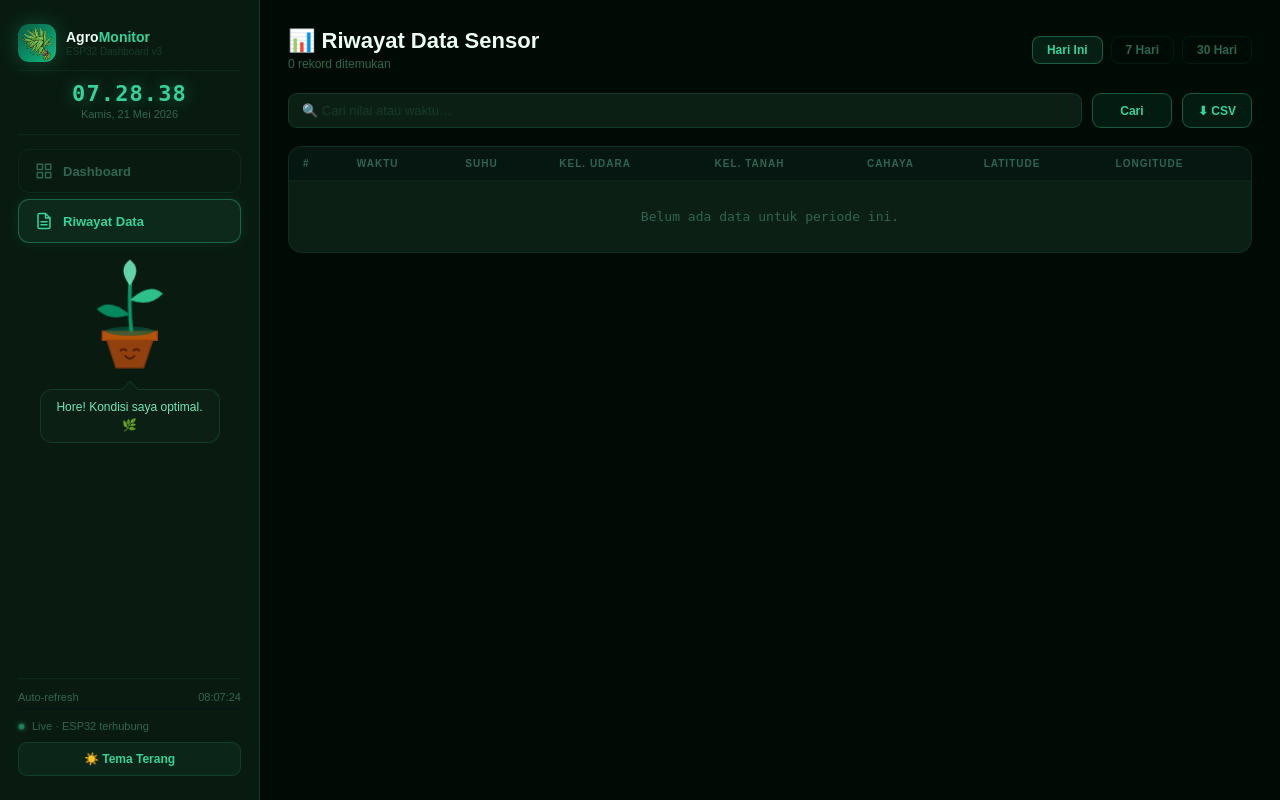
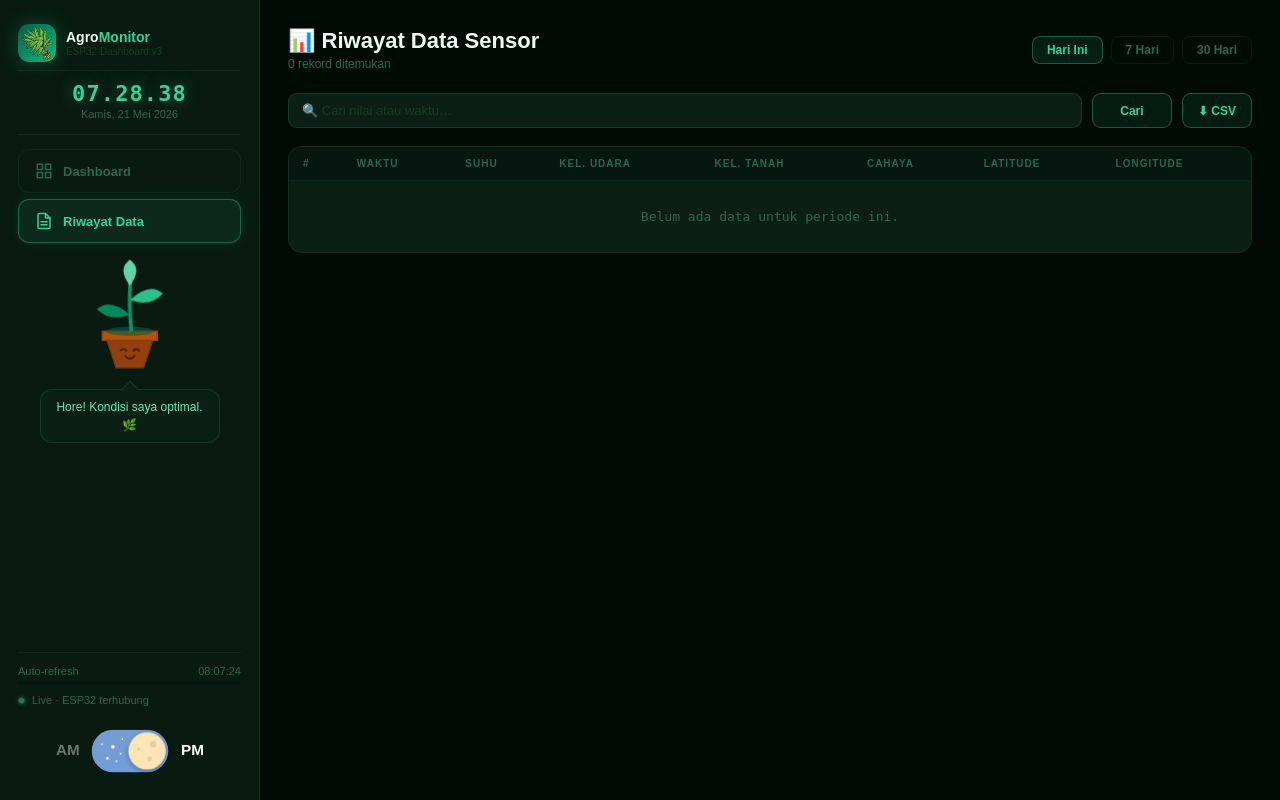
Before and after one commit to DevXray/Dashboard-Agriculture, a PHP site: page /riwayat.php in a window 1280 px wide. Run offline with PHP 8.4, Linux system fonts and the light colour scheme; data comes from the database, SQL or seed files in the repository; data that the repository does not hold is empty.

Commit message:
update toggle theme
Co-authored-by: Copilot <copilot@github.com>

```diff
--- a/script.js
+++ b/script.js
@@ -470,22 +470,30 @@ function checkSensorAlerts() {
 
 // ── Theme toggle ─────────────────────────────────────────
 function initTheme() {
-  const btn = document.getElementById('themeToggle');
-  const label = document.getElementById('themeText');
-  if (!btn) return;
+  const toggleInput = document.getElementById('dn');
+  if (!toggleInput) return;
 
   const apply = (th) => {
-    if (th === 'light') { document.documentElement.setAttribute('data-theme', 'light'); if (label) label.textContent = '🌙 Tema Gelap'; }
-    else { document.documentElement.removeAttribute('data-theme'); if (label) label.textContent = '☀️ Tema Terang'; }
+    if (th === 'light') {
+      document.documentElement.setAttribute('data-theme', 'light');
+      toggleInput.checked = false; // Sun mode (checked = false in this toggle pattern typically, let's reverse if needed: checked is Moon)
+    } else {
+      document.documentElement.removeAttribute('data-theme');
+      toggleInput.checked = true; // Moon mode
+    }
   };
 
   apply(localStorage.getItem('agro-theme') || 'dark');
-  btn.onclick = () => {
-    const next = document.documentElement.getAttribute('data-theme') === 'light' ? 'dark' : 'light';
-    localStorage.setItem('agro-theme', next); apply(next);
+
+  toggleInput.addEventListener('change', (e) => {
+    // If checked = true -> dark mode (moon), else -> light mode (sun)
+    const next = e.target.checked ? 'dark' : 'light';
+    localStorage.setItem('agro-theme', next);
+    apply(next);
+
     const activeTab = document.querySelector('.chart-tab[class*="active-"]');
     if (activeTab?.dataset?.chart) showChart(activeTab.dataset.chart);
-  };
+  });
 }
 
 function renderSparkBars() {
--- a/sidebar.php
+++ b/sidebar.php
@@ -184,9 +184,24 @@ echo strtr(date('l, d F Y'), array_merge($hari, $bulan));
         </div>
 
         <!-- Theme toggle -->
-        <button class="theme-btn" id="themeToggle">
-            <span id="themeText">☀️ Tema Terang</span>
-        </button>
+        <div class="theme-toggle-container" style="display:flex; justify-content:center; margin-top:20px; min-height: 50px;">
+            <div class="toggleWrapper">
+              <input class="input" id="dn" type="checkbox" />
+              <label class="toggle" for="dn" id="themeToggleLabel">
+                <span class="toggle__handler">
+                  <span class="crater crater--1"></span>
+                  <span class="crater crater--2"></span>
+                  <span class="crater crater--3"></span>
+                </span>
+                <span class="star star--1"></span>
+                <span class="star star--2"></span>
+                <span class="star star--3"></span>
+                <span class="star star--4"></span>
+                <span class="star star--5"></span>
+                <span class="star star--6"></span>
+              </label>
+            </div>
+        </div>
     </div>
 
 </aside>
--- a/style.css
+++ b/style.css
@@ -111,11 +111,37 @@ body { font-family:'Sora',sans-serif; background:var(--bg-void); color:var(--tx-
 #refreshBar { height:100%; width:0; background:var(--em-400); border-radius:99px; transition:width 1s linear; box-shadow:0 0 6px var(--em-400); }
 
 /* Theme toggle */
-.theme-btn { width:100%; margin-top:10px; padding:9px; border-radius:9px;
-  border:1px solid var(--bd-subtle); background:rgba(52,211,153,0.06);
-  color:var(--em-300); font-size:12px; font-weight:600; cursor:pointer;
-  font-family:'Sora',sans-serif; transition:all .2s; }
-.theme-btn:hover { background:rgba(52,211,153,0.12); }
+.theme-toggle-container { margin-top: 15px; width: 100%; display: flex; align-items: center; justify-content: center; }
+.toggleWrapper { position: relative; overflow: visible; display: flex; align-items: center; justify-content: center; color: white; margin: 0 auto; transform: scale(0.85); transform-origin: center; }
+.toggleWrapper .input { position: absolute; left: -99em; }
+.toggle { cursor: pointer; display: inline-block; position: relative; width: 90px; height: 50px; background-color: #83d8ff; border-radius: 84px; transition: background-color 200ms cubic-bezier(0.445, 0.05, 0.55, 0.95); margin: 0; }
+.toggle:before { content: "AM"; position: absolute; left: -42px; top: 14px; font-size: 18px; color: #749ed7; font-family: 'Sora', sans-serif; font-weight: 700; transition: color 0.2s; }
+.toggle:after { content: "PM"; position: absolute; right: -42px; top: 14px; font-size: 18px; color: var(--tx-low); font-family: 'Sora', sans-serif; font-weight: 700; transition: color 0.2s; }
+.toggle__handler { display: inline-block; position: relative; z-index: 1; top: 3px; left: 3px; width: 44px; height: 44px; background-color: #ffcf96; border-radius: 50px; box-shadow: 0 2px 6px rgba(0, 0, 0, 0.3); transition: all 400ms cubic-bezier(0.68, -0.55, 0.265, 1.55); transform: rotate(-45deg); }
+.toggle__handler .crater { position: absolute; background-color: #e8cda5; opacity: 0; transition: opacity 200ms ease-in-out; border-radius: 100%; }
+.toggle__handler .crater--1 { top: 18px; left: 10px; width: 4px; height: 4px; }
+.toggle__handler .crater--2 { top: 28px; left: 22px; width: 6px; height: 6px; }
+.toggle__handler .crater--3 { top: 10px; left: 25px; width: 8px; height: 8px; }
+.star { position: absolute; background-color: #fff; transition: all 300ms cubic-bezier(0.445, 0.05, 0.55, 0.95); border-radius: 50%; }
+.star--1 { top: 10px; left: 35px; z-index: 0; width: 30px; height: 3px; }
+.star--2 { top: 18px; left: 28px; z-index: 1; width: 30px; height: 3px; }
+.star--3 { top: 27px; left: 40px; z-index: 0; width: 30px; height: 3px; }
+.star--4, .star--5, .star--6 { opacity: 0; transition: all 300ms 0 cubic-bezier(0.445, 0.05, 0.55, 0.95); }
+.star--4 { top: 16px; left: 11px; z-index: 0; width: 2px; height: 2px; transform: translate3d(3px, 0, 0); }
+.star--5 { top: 32px; left: 17px; z-index: 0; width: 3px; height: 3px; transform: translate3d(3px, 0, 0); }
+.star--6 { top: 36px; left: 28px; z-index: 0; width: 2px; height: 2px; transform: translate3d(3px, 0, 0); }
+.input:checked + .toggle { background-color: #749dd6; }
+.input:checked + .toggle:before { color: rgba(255,255,255,0.4); }
+.input:checked + .toggle:after { color: #fff; }
+.input:checked + .toggle .toggle__handler { background-color: #ffe5b5; transform: translate3d(40px, 0, 0) rotate(0); }
+.input:checked + .toggle .toggle__handler .crater { opacity: 1; }
+.input:checked + .toggle .star--1 { width: 2px; height: 2px; }
+.input:checked + .toggle .star--2 { width: 4px; height: 4px; transform: translate3d(-5px, 0, 0); }
+.input:checked + .toggle .star--3 { width: 2px; height: 2px; transform: translate3d(-7px, 0, 0); }
+.input:checked + .toggle .star--4, .input:checked + .toggle .star--5, .input:checked + .toggle .star--6 { opacity: 1; transform: translate3d(0, 0, 0); }
+.input:checked + .toggle .star--4 { transition: all 300ms 200ms cubic-bezier(0.445, 0.05, 0.55, 0.95); }
+.input:checked + .toggle .star--5 { transition: all 300ms 300ms cubic-bezier(0.445, 0.05, 0.55, 0.95); }
+.input:checked + .toggle .star--6 { transition: all 300ms 400ms cubic-bezier(0.445, 0.05, 0.55, 0.95); }
 
 /* Schedule toggle */
 .sched-toggle { display:flex; justify-content:space-between; align-items:center; margin-bottom:8px; font-size:11px; color:var(--tx-low); }
```
